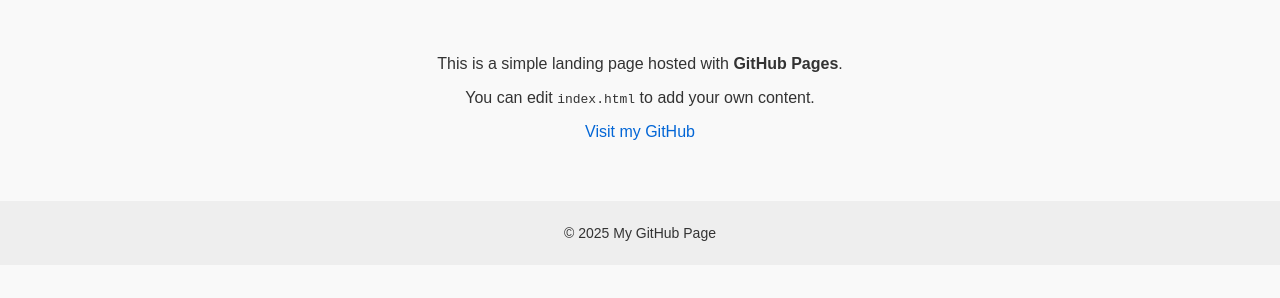
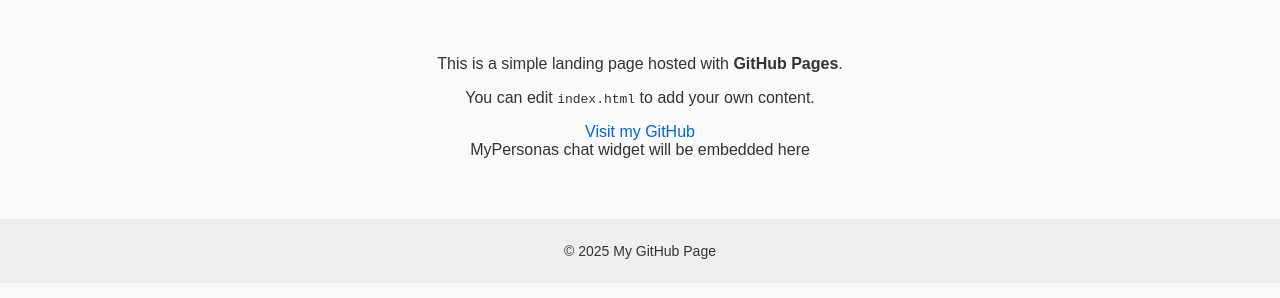
Before and after one commit to ignitetechtest/mypersonas, a plain HTML site: page index.html in a window 1280 px wide. Shown: the part 78-376 px from the top of the page. Drawn offline with Linux system fonts and the light colour scheme.

Commit message:
Update index.html

```diff
--- a/index.html
+++ b/index.html
@@ -44,6 +44,8 @@
     <p>This is a simple landing page hosted with <strong>GitHub Pages</strong>.</p>
     <p>You can edit <code>index.html</code> to add your own content.</p>
     <a href="https://github.com/">Visit my GitHub</a>
+
+<div id="mypersonas" data-width="400" data-height="400">MyPersonas chat widget will be embedded here</div>
   </main>
   <footer>
     <p>&copy; 2025 My GitHub Page</p>
```
